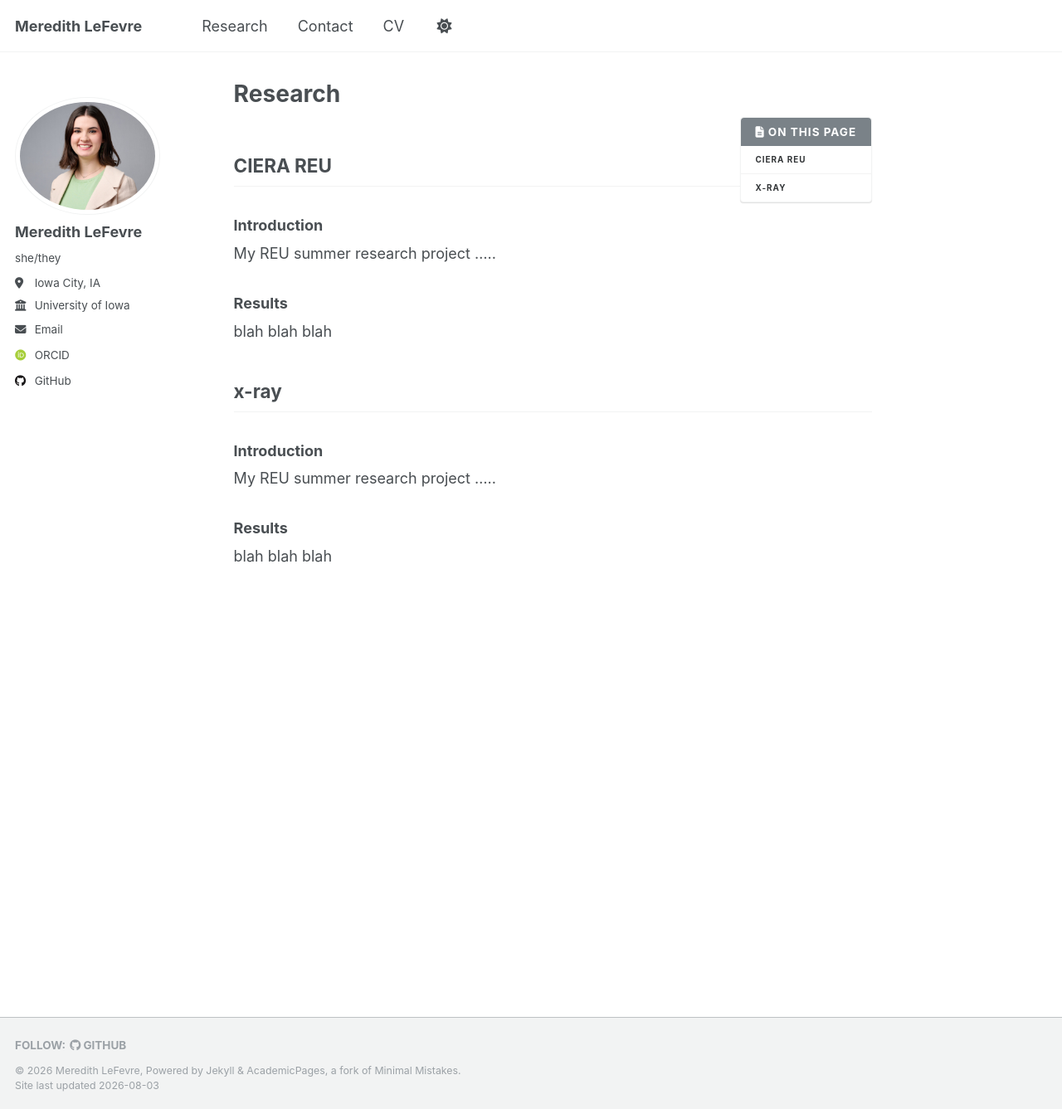
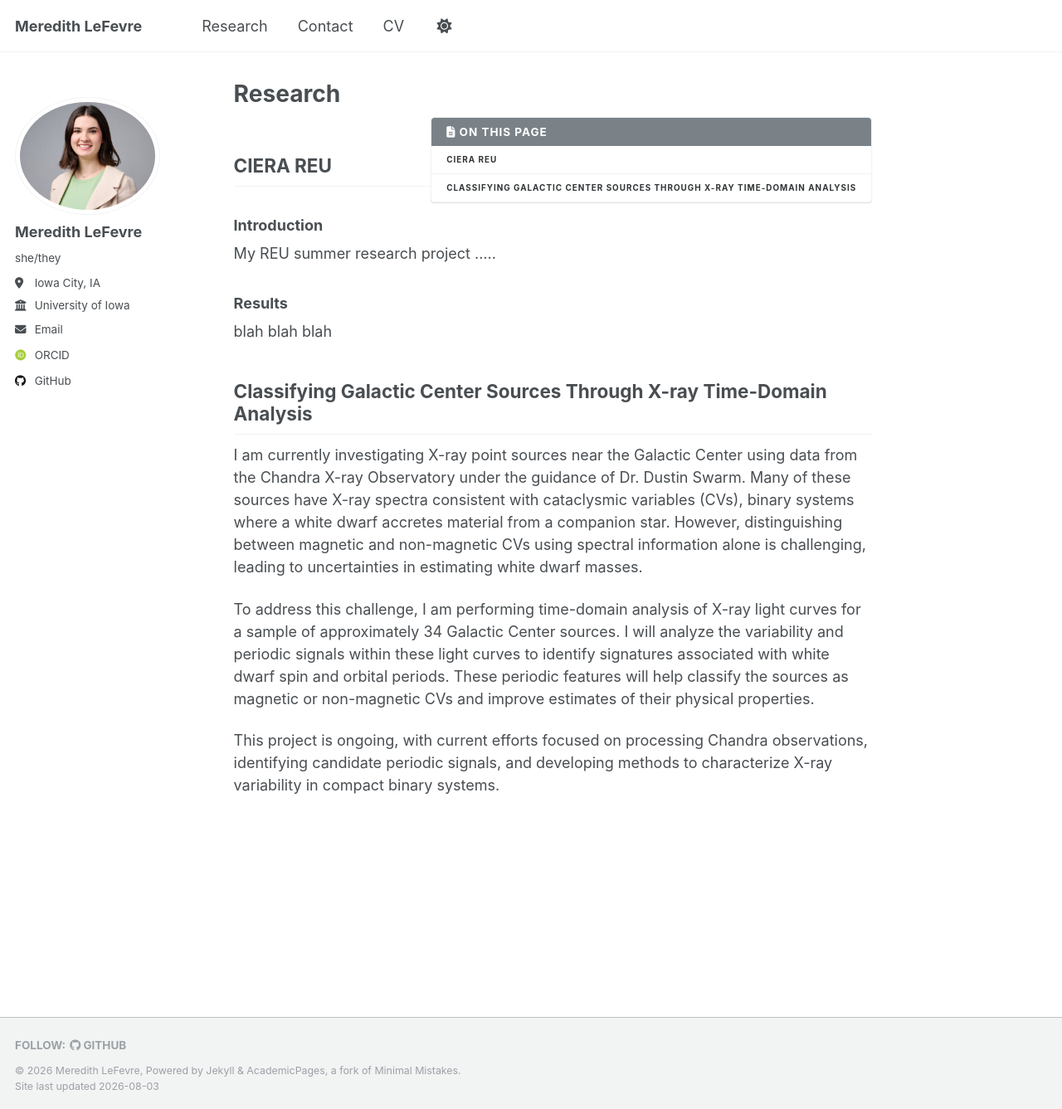
Before and after one commit to meredith-lefevre/meredith-lefevre.github.io, a Jekyll site: the page built from _pages/research.md, in a window 1280 px wide and 1337 px high. Shown: the whole window at 83% size. Built offline with Jekyll 4.4.1, drawn with Linux system fonts in a browser that asks for light colours; some web fonts are replaced; a script that is not in the unit is left out.

Commit message:
Update research.md

```diff
--- a/_pages/research.md
+++ b/_pages/research.md
@@ -16,11 +16,10 @@ My REU summer research project .....
 
 blah blah blah
 
-## x-ray
-### Introduction
+## Classifying Galactic Center Sources Through X-ray Time-Domain Analysis
 
-My REU summer research project .....
+I am currently investigating X-ray point sources near the Galactic Center using data from the Chandra X-ray Observatory under the guidance of Dr. Dustin Swarm. Many of these sources have X-ray spectra consistent with cataclysmic variables (CVs), binary systems where a white dwarf accretes material from a companion star. However, distinguishing between magnetic and non-magnetic CVs using spectral information alone is challenging, leading to uncertainties in estimating white dwarf masses.
 
-### Results
+To address this challenge, I am performing time-domain analysis of X-ray light curves for a sample of approximately 34 Galactic Center sources. I will analyze the variability and periodic signals within these light curves to identify signatures associated with white dwarf spin and orbital periods. These periodic features will help classify the sources as magnetic or non-magnetic CVs and improve estimates of their physical properties.
 
-blah blah blah
+This project is ongoing, with current efforts focused on processing Chandra observations, identifying candidate periodic signals, and developing methods to characterize X-ray variability in compact binary systems.
```
